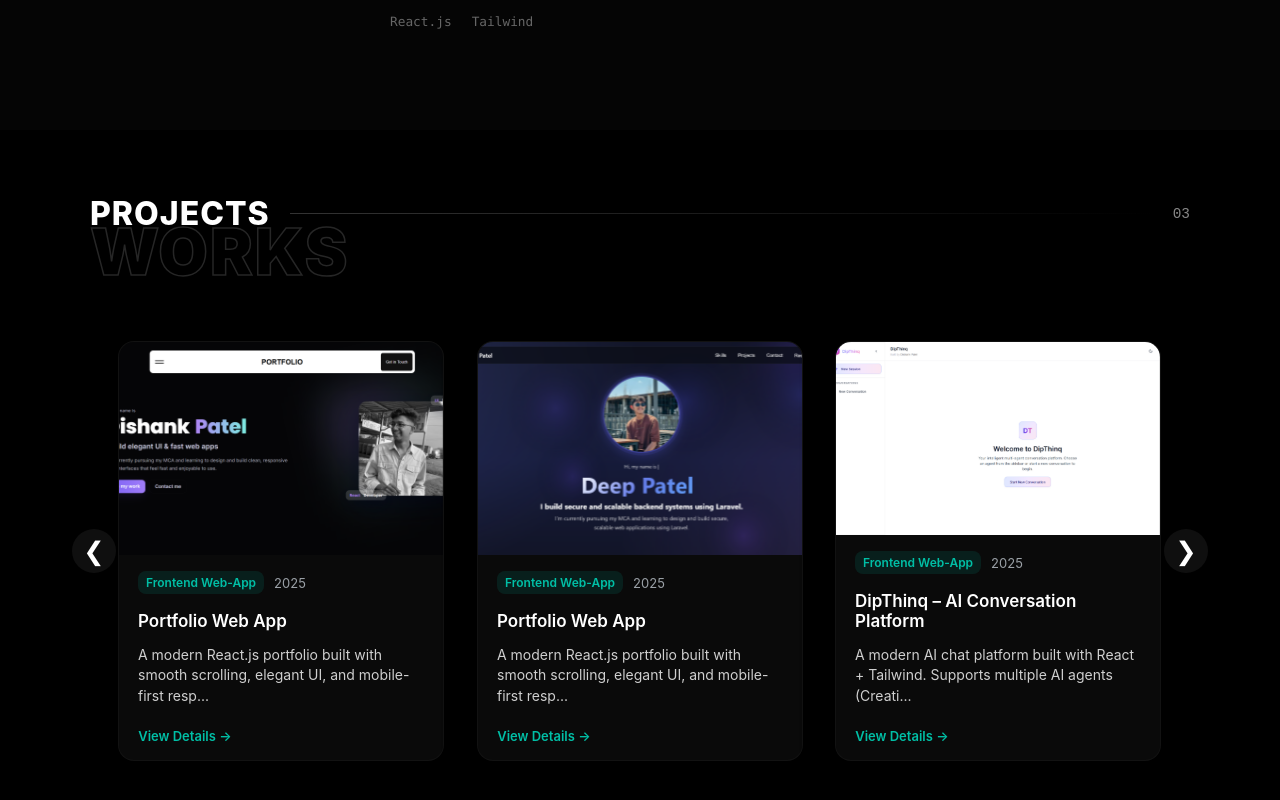
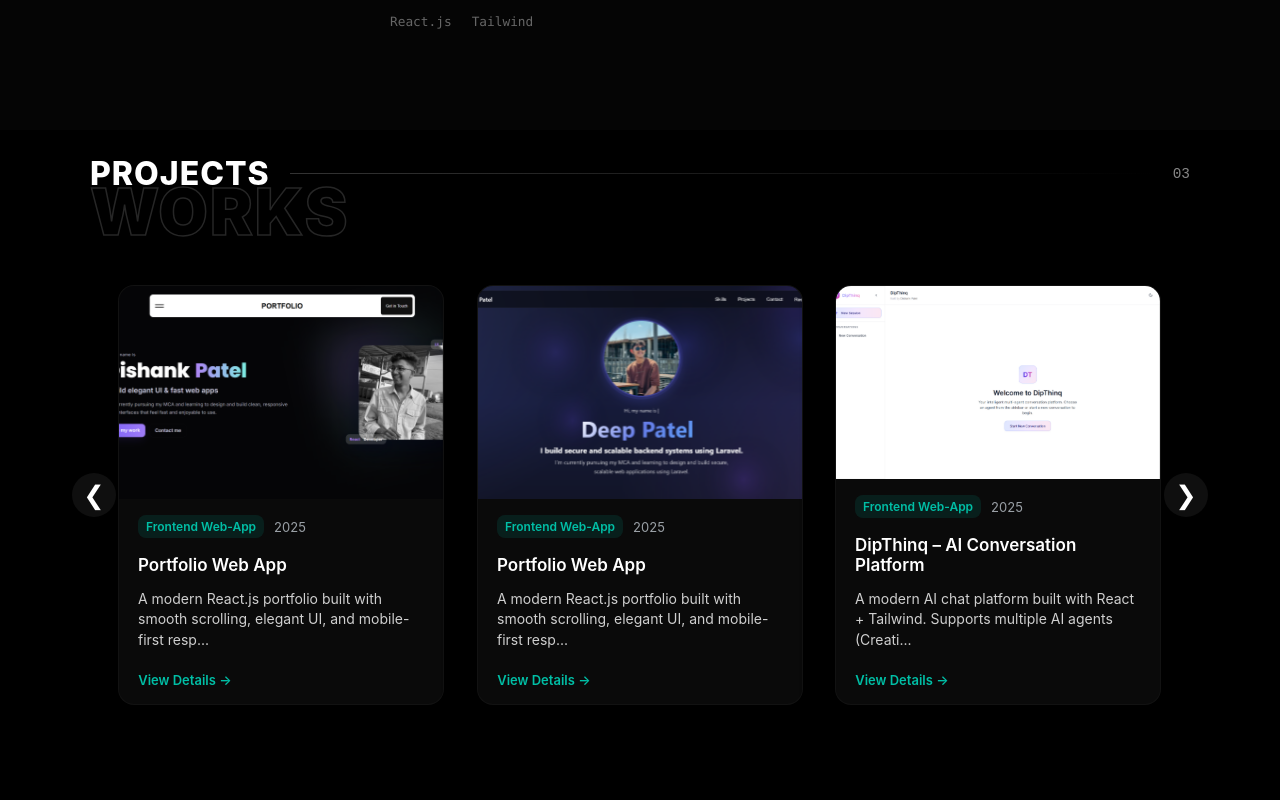
Before and after one commit to 19Dishank/portfolio-app, a React (Create React App) app: page / in a window 1280 px wide. Shown: the part 2118-2918 px from the top of the page. Built offline with nearby package versions, Linux system fonts and the light colour scheme.

Commit message:
Fixed design bug

```diff
--- a/src/App.js
+++ b/src/App.js
@@ -414,10 +414,10 @@ function App() {
           style={{
             position: "relative",
             zIndex: 2,
-            padding: "1.5rem 0rem 0rem 0rem", // Your exact padding
-            width: "100%",
+            padding: "1.5rem 0rem 0rem 0rem",
+            width: "90%",       // Changed from 100% to 90% to prevent touching edges
             maxWidth: "1100px",
-            margin: "0 auto",
+            margin: "0 auto",   // Keeps it centered
           }}
         >
           {/* The Sharp Header Row */}
@@ -425,7 +425,8 @@ function App() {
             display: "flex",
             alignItems: "center",
             gap: "20px",
-            marginBottom: "0.5rem"
+            marginBottom: "0.5rem",
+
           }}>
             <h2 style={{
               fontSize: "2rem",
@@ -539,10 +540,10 @@ function App() {
             style={{
               position: "relative",
               zIndex: 2,
-              padding: "4rem 0rem 1rem 0rem", // Preserving spacing logic
-              width: "100%",
+              padding: "1.5rem 0rem 0rem 0rem",
+              width: "90%",       // Changed from 100% to 90% to prevent touching edges
               maxWidth: "1100px",
-              margin: "0 auto",
+              margin: "0 auto",   // Keeps it centered
             }}
           >
             {/* The Sharp Header Row */}
```
